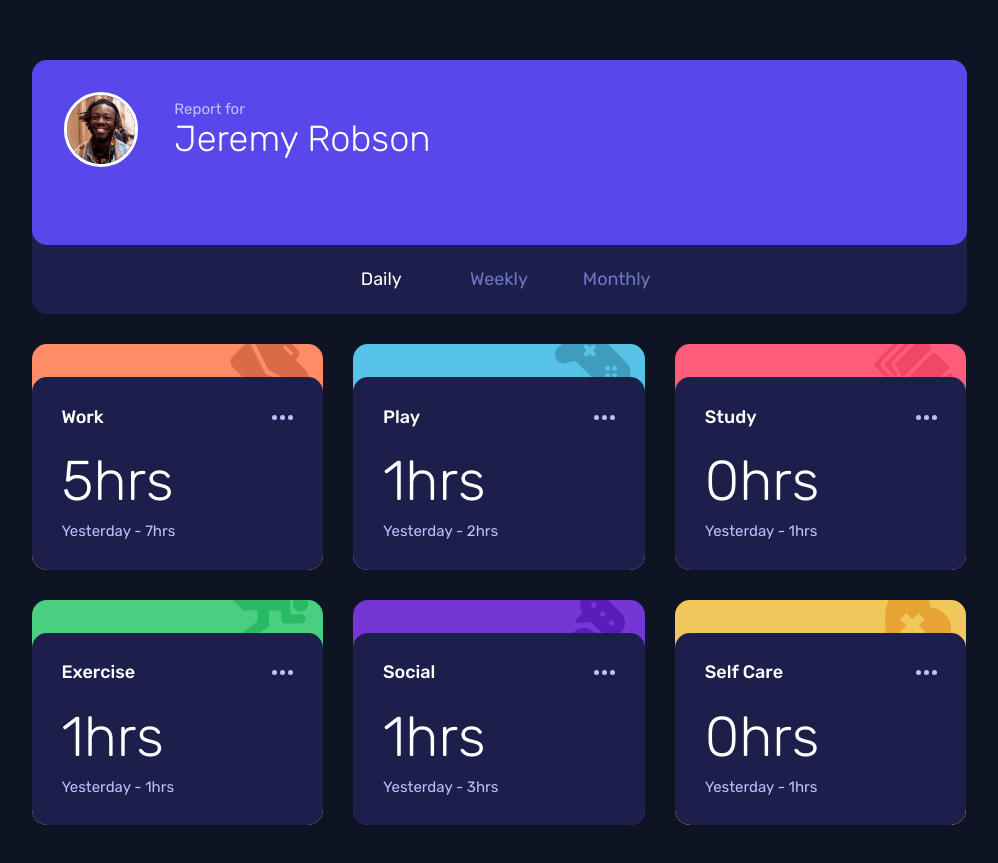
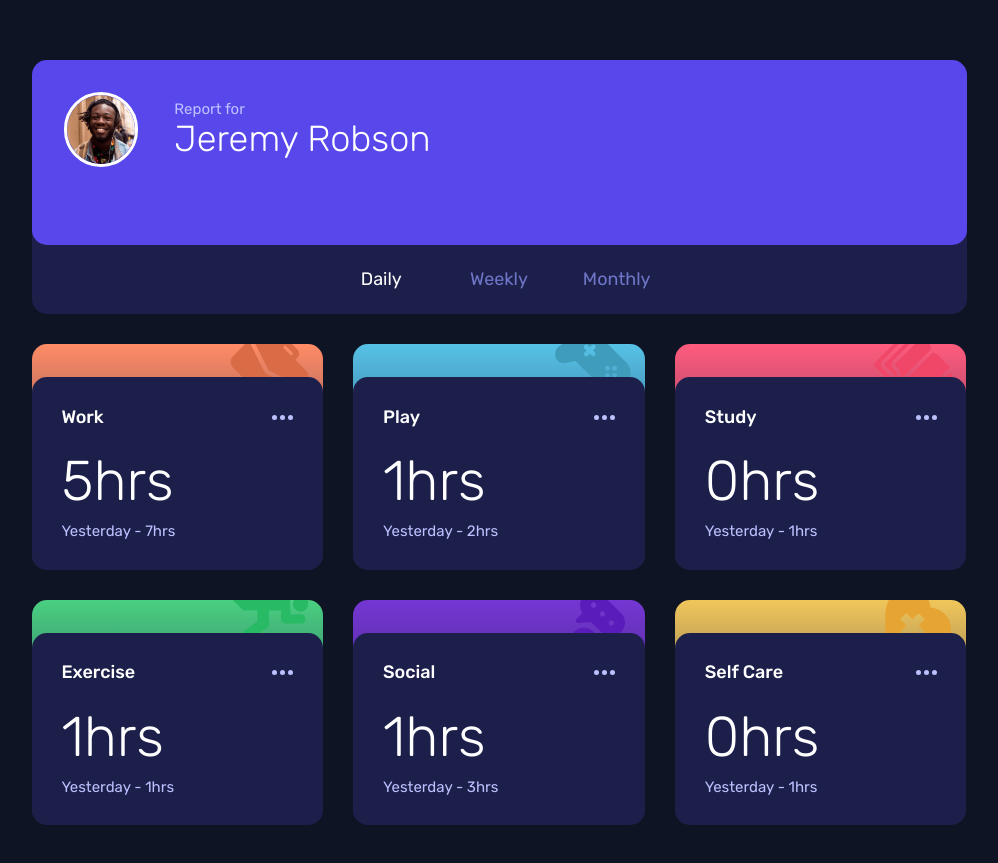
Before and after one commit to kravamax/time-tracking-dashboard, a website with bundled scripts: page index.html in a window 1280 px wide. Shown: the part 113-976 px from the top of the page, without its empty margins (141-1139 px from the left). Built offline with nearby package versions, Linux system fonts and the light colour scheme.

Commit message:
add gradiend to card bottom

```diff
--- a/styles/main.scss
+++ b/styles/main.scss
@@ -86,22 +86,46 @@ body {
 }
 
 .color-card-work {
-  background-color: vars.$color-card-work;
+  background: linear-gradient(
+    to bottom,
+    vars.$color-card-work 0%,
+    vars.$color-card-background 100%
+  );
 }
 .color-card-play {
-  background-color: vars.$color-card-play;
+  background: linear-gradient(
+    to bottom,
+    vars.$color-card-play 0%,
+    vars.$color-card-background 100%
+  );
 }
 .color-card-study {
-  background-color: vars.$color-card-study;
+  background: linear-gradient(
+    to bottom,
+    vars.$color-card-study 0%,
+    vars.$color-card-background 100%
+  );
 }
 .color-card-exercise {
-  background-color: vars.$color-card-exercise;
+  background: linear-gradient(
+    to bottom,
+    vars.$color-card-exercise 0%,
+    vars.$color-card-background 100%
+  );
 }
 .color-card-social {
-  background-color: vars.$color-card-social;
+  background: linear-gradient(
+    to bottom,
+    vars.$color-card-social 0%,
+    vars.$color-card-background 100%
+  );
 }
 .color-card-self-care {
-  background-color: vars.$color-card-self-care;
+  background: linear-gradient(
+    to bottom,
+    vars.$color-card-self-care 0%,
+    vars.$color-card-background 100%
+  );
 }
 
 @media (min-width: vars.$bp-tablet) {
```
Also changed, not shown: styles/main.css, 1 other file.
